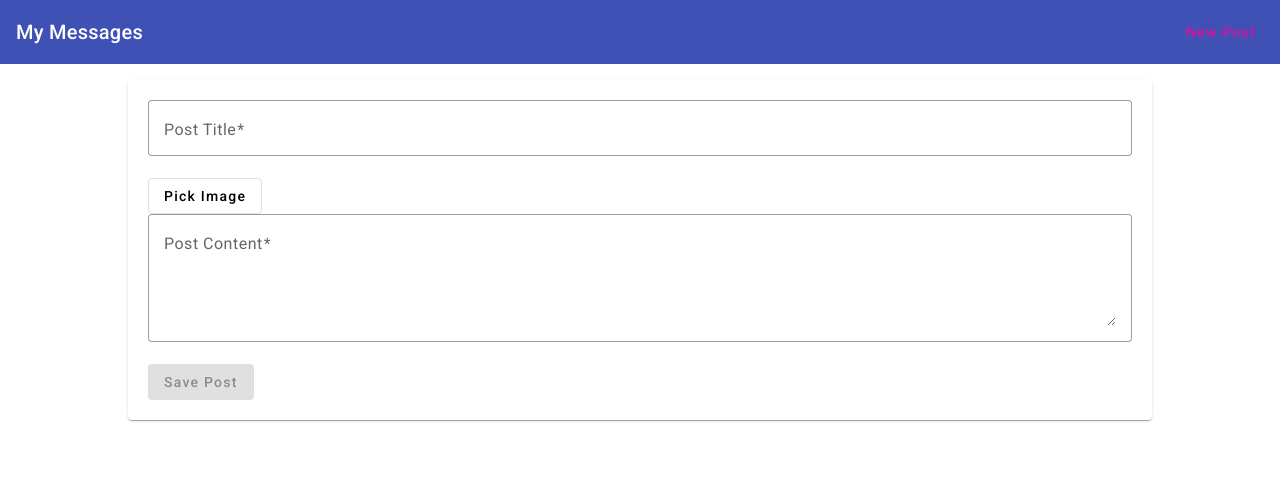
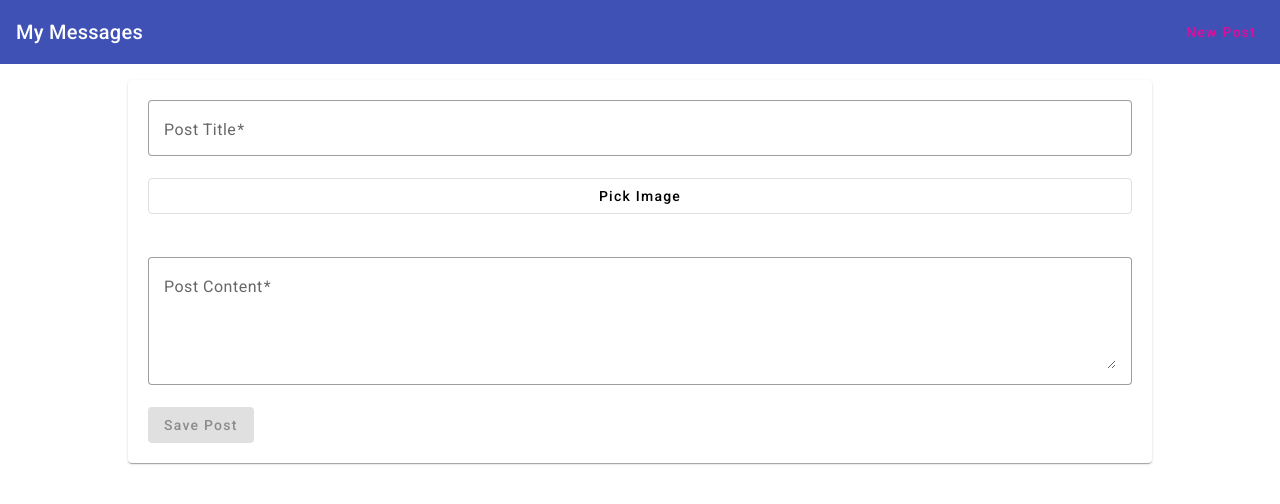
Before and after one commit to AlexeyZip/MEAN, an Angular app: page /create in a window 1280 px wide. Shown: the top 504 px of the page. Built offline with nearby package versions, Linux system fonts and the light colour scheme.

Commit message:
mean: added paginator

```diff
--- a/src/app/app.module.ts
+++ b/src/app/app.module.ts
@@ -15,6 +15,7 @@ import { PostCreateComponent } from './posts/post-create/post-create.component';
 import { HeaderComponent } from './header/header.component';
 import { PostListComponent } from './posts/post-list/post-list.component';
 import { AppRoutingModule } from './app-routing.module';
+import {MatPaginatorModule} from '@angular/material/paginator';
 
 @NgModule({
   declarations: [
@@ -34,6 +35,7 @@ import { AppRoutingModule } from './app-routing.module';
     MatToolbarModule,
     MatExpansionModule,
     MatProgressSpinnerModule,
+    MatPaginatorModule,
     HttpClientModule
   ],
   providers: [],
--- a/src/app/posts/post-create/post-create.component.css
+++ b/src/app/posts/post-create/post-create.component.css
@@ -23,3 +23,11 @@ input[type="file"] {
 .image-preview img {
     height: 100%;
 }
+
+.image-picker {
+    margin-bottom: 22px;
+    display: flex;
+    width: 100%;
+    justify-content: end;
+    flex-direction: column;
+}
--- a/src/app/posts/post-create/post-create.component.html
+++ b/src/app/posts/post-create/post-create.component.html
@@ -10,7 +10,7 @@
                 placeholder="Post Title">
             <mat-error *ngIf="form.get('title').invalid">Please enter a post title</mat-error>
         </mat-form-field>
-        <div>
+        <div class="image-picker">
             <button mat-stroked-button type="button" (click)="filePicker.click()">Pick Image</button>
             <input type="file" #filePicker (change)="onImagePicked($event)">
         </div>
--- a/src/app/posts/post-list/post-list.component.html
+++ b/src/app/posts/post-list/post-list.component.html
@@ -14,4 +14,5 @@
         </mat-action-row>
     </mat-expansion-panel>
 </mat-accordion>
+<mat-paginator [length]="totalPosts" [pageSize]="postsPerPage" [pageSizeOptions]="pageSizeOptions" (page)="onChangePage($event)"></mat-paginator>
 <p class="mat-body-1 center-message" *ngIf="posts.length <= 0 && !isLoading">No posts added yet!</p>
--- a/src/app/posts/post-list/post-list.component.ts
+++ b/src/app/posts/post-list/post-list.component.ts
@@ -2,6 +2,7 @@ import { Component, OnChanges, OnDestroy, OnInit } from "@angular/core";
 import { Post } from "../post.model";
 import { PostsService } from "../posts.service";
 import { Subscription } from "rxjs";
+import { PageEvent } from "@angular/material/paginator";
 
 @Component({
     selector: 'app-post-list',
@@ -12,6 +13,9 @@ export class PostListComponent implements OnInit, OnDestroy, OnChanges {
 
     public posts: Post[] = [];
     public isLoading: boolean = false;
+    public totalPosts = 10;
+    public postsPerPage = 2;
+    public pageSizeOptions = [1, 2, 5, 10];
     private postSub: Subscription;
 
    constructor(public postsService: PostsService) {}
@@ -36,4 +40,9 @@ export class PostListComponent implements OnInit, OnDestroy, OnChanges {
     public onDelete(postId: string) {
        this.postsService.deletePost(postId);
     }
+
+    public onChangePage(pageData: PageEvent) {
+        console.log(pageData);
+
     }
+}
```
Lines whose indentation alone changed are shown as unchanged.
